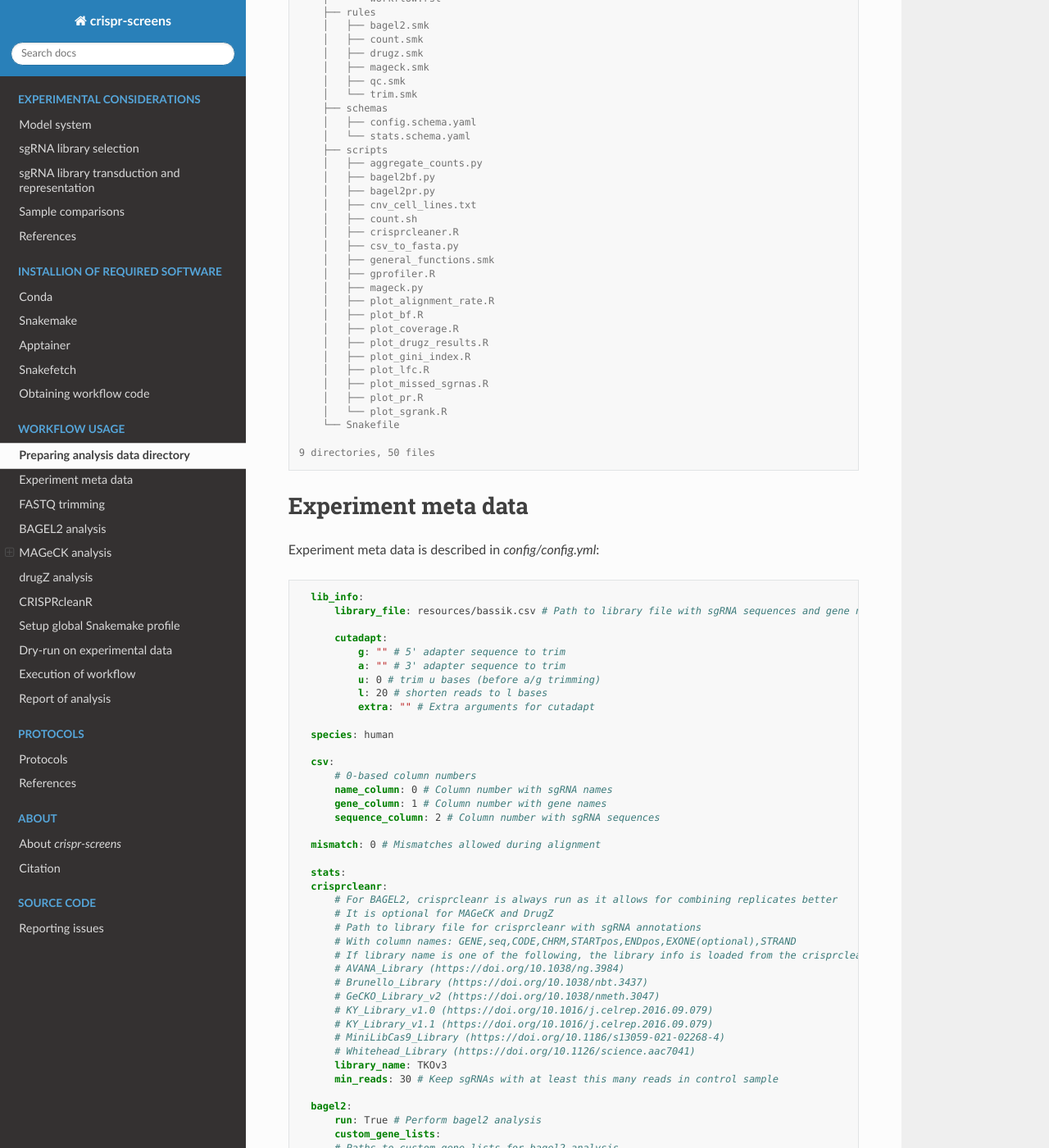
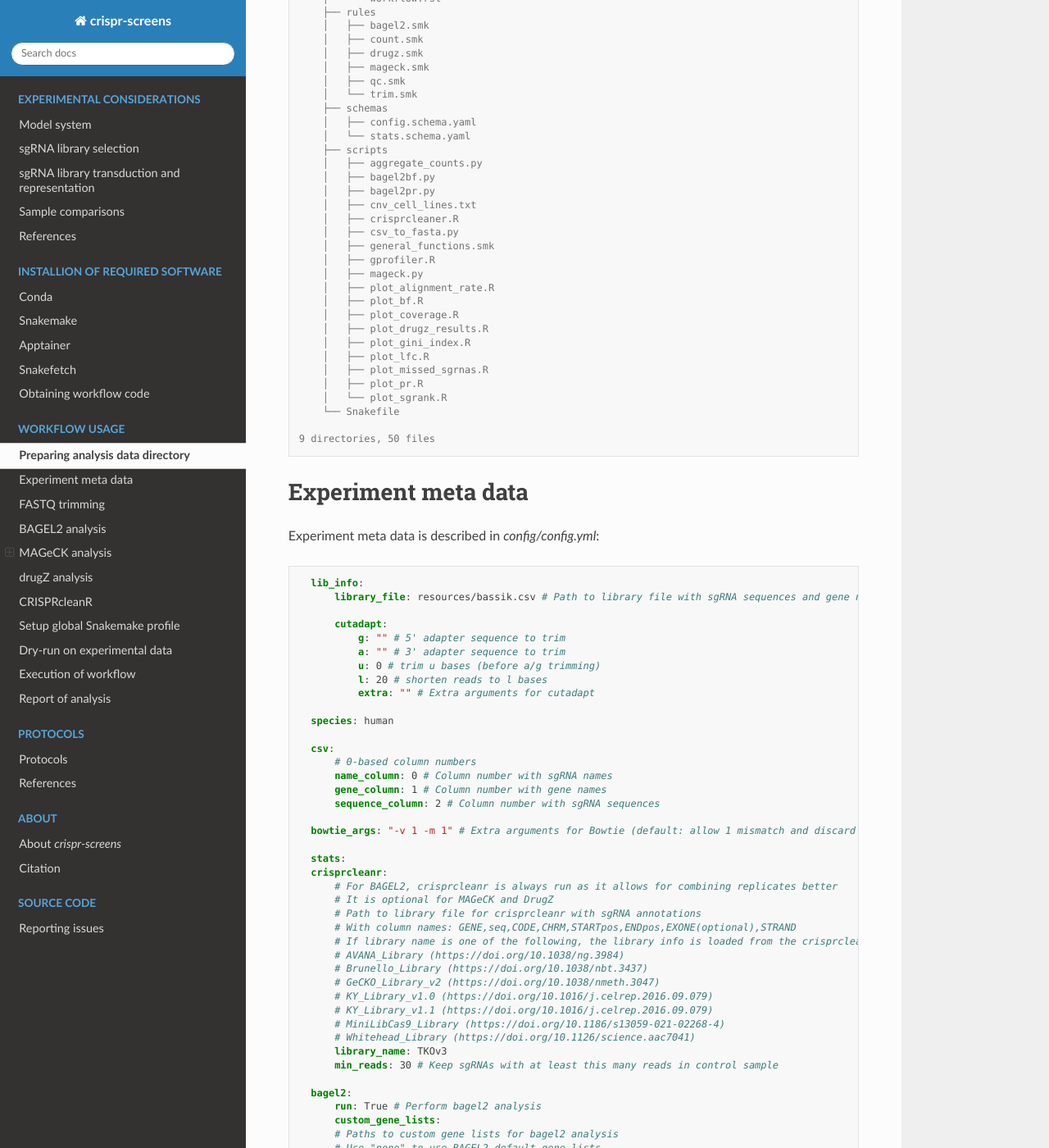
Before and after one commit to niekwit/crispr-screens, a Sphinx documentation site: the page built from docs/usage/usage.rst, in a window 1280 px wide and 1400 px high, scrolled down 1102 px. Shown: the whole window at 82% size. Built offline with Sphinx 7.4.7 and the Read the Docs theme 3.1.0, drawn with Linux system fonts in a browser that asks for light colours.

Commit message:
feat: replace HISAT2 with Bowtie for sgRNA alignment
Align trimmed reads to the sgRNA index with Bowtie (v1) instead of HISAT2.
The count rule now uses the shell directive instead of count.sh, and the
alignment rate plot parses the Bowtie log.

The new bowtie_args setting (default "-v 1 -m 1") replaces mismatch so that
users can decide the Bowtie parameters. Empty reads are removed during
trimming (--minimum-length 1) as Bowtie cannot process them.

BREAKING CHANGE: the mismatch config option has been replaced by bowtie_args
(a string with extra arguments for Bowtie). Existing config files must be
updated. Reads are now aligned end-to-end, so reads must be trimmed to the
sgRNA length.

Co-Authored-By: Claude Sonnet 5 <noreply@anthropic.com>

```diff
--- a/docs/usage/usage.rst
+++ b/docs/usage/usage.rst
@@ -65,7 +65,6 @@ The final directory structure should look like this:
         │   ├── bagel2bf.py
         │   ├── bagel2pr.py
         │   ├── cnv_cell_lines.txt
-        │   ├── count.sh
         │   ├── crisprcleaner.R
         │   ├── csv_to_fasta.py
         │   ├── general_functions.smk
@@ -110,7 +109,7 @@ Experiment meta data is described in `config/config.yml`:
         gene_column: 1 # Column number with gene names
         sequence_column: 2 # Column number with sgRNA sequences
 
-    mismatch: 0 # Mismatches allowed during alignment
+    bowtie_args: "-v 1 -m 1" # Extra arguments for Bowtie (default: allow 1 mismatch and discard reads that align to multiple sgRNAs)
 
     stats:
     crisprcleanr:
```
Also changed, not shown: config/README.md, 9 other files.
